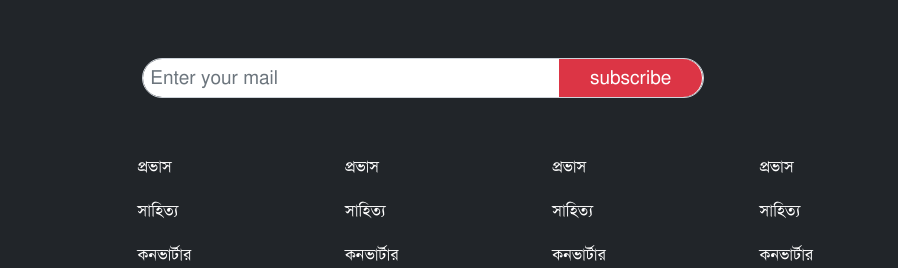
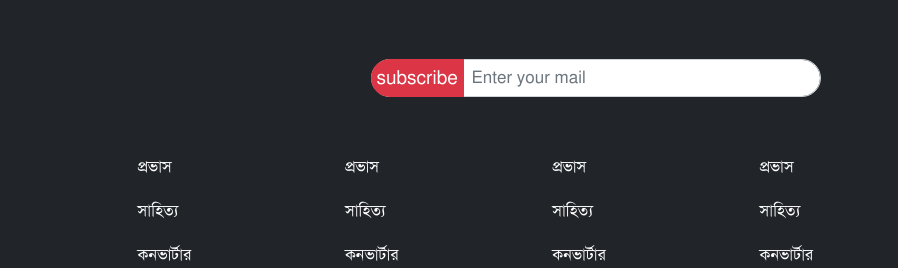
Before and after one commit to sumonpaul55/dhakapost_project, a plain HTML site: page index.html in a window 1280 px wide. Shown: the part 6099-6367 px from the top of the page, 382-1280 px from the left. Drawn offline with Linux system fonts and the light colour scheme.

Commit message:
footer updated and all completed

```diff
--- a/Css/custom.css
+++ b/Css/custom.css
@@ -533,15 +533,18 @@ nav li a:hover {
   height: 100% !important;
 }
 /*------------------------------------------------------ footer section design --------------------------------------------------- */
+.subscribed-field {
+  width: 40%;
+}
 .subscribe-button {
   transform: translatey(-50%);
   font-size: var(--font-ninteen);
-  right: 2px;
-  border-radius: 0 20px 20px 0;
+  left: 0;
+  border-radius: 20px 0 0 20px;
 }
 footer input {
-  font-size: var(--font-ninteen) !important;
-  padding-right: 15rem !important;
+  font-size: var(--post-title-font-size) !important;
+  padding-left: 10rem !important;
   border-radius: 20px !important;
 }
 footer .footerlogo {
--- a/index.html
+++ b/index.html
@@ -1564,9 +1564,9 @@
         <div class="footer-logo me-0 me-md-5">
           <a href="index.html"><img width="300" src="img/dhaka-post.webp" alt="Logo" class="footerlogo img-fluid"></a>
         </div>
-        <div class="subscribed-field position-relative w-50 mt-md-0 mt-4 mx-auto">
+        <div class="subscribed-field position-relative mt-md-0 mt-4 ms-auto">
           <input class="form-control py-2" type="email" placeholder="Enter your mail">
-          <button class="btn position-absolute top-50 bg-danger subscribe-button px-5 text-white">subscribe</button>
+          <button class="btn position-absolute top-50 bg-danger subscribe-button px-2 text-white">subscribe</button>
         </div>
       </div>
       <div class="footer-menu mt-5">
```
